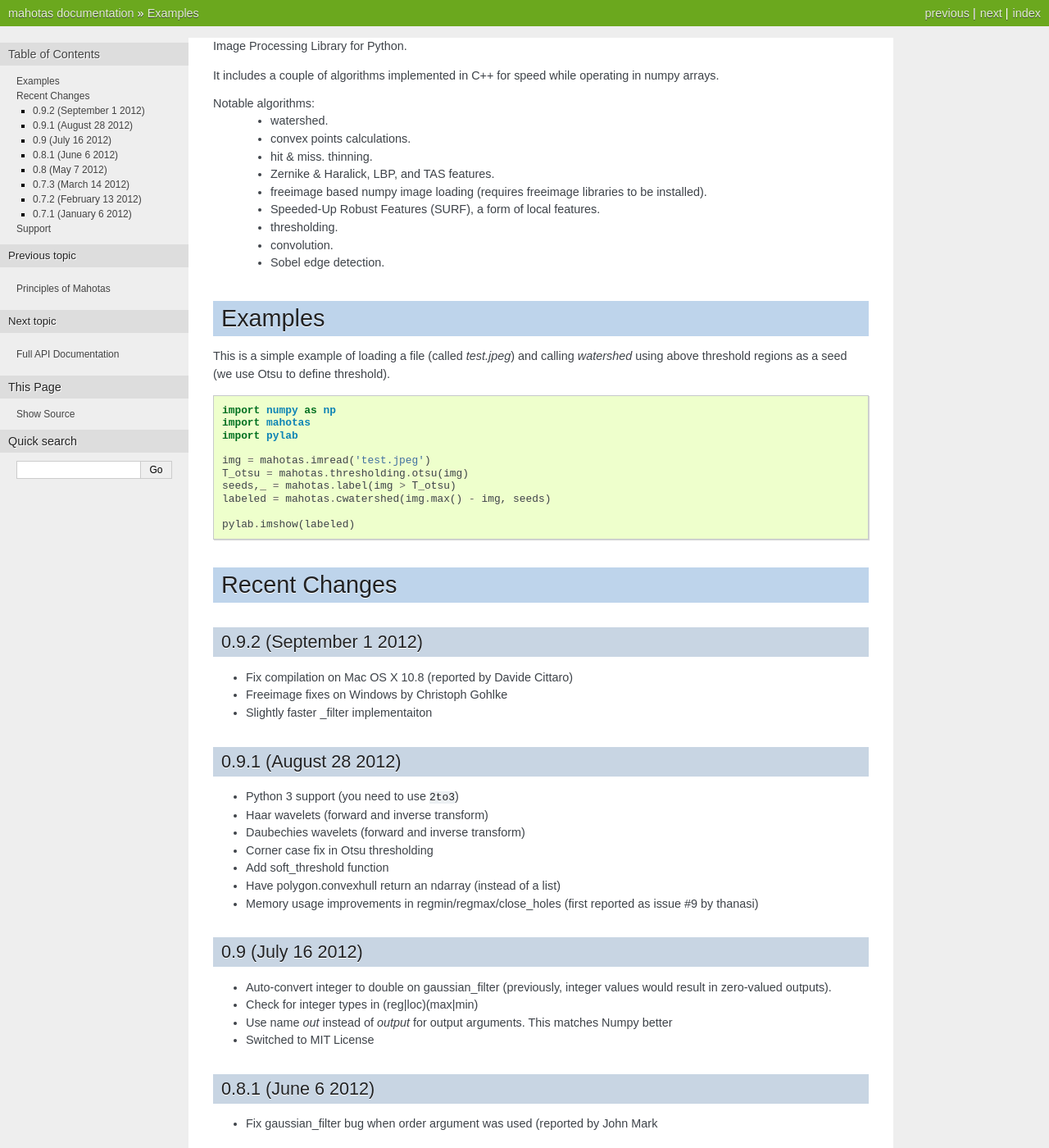
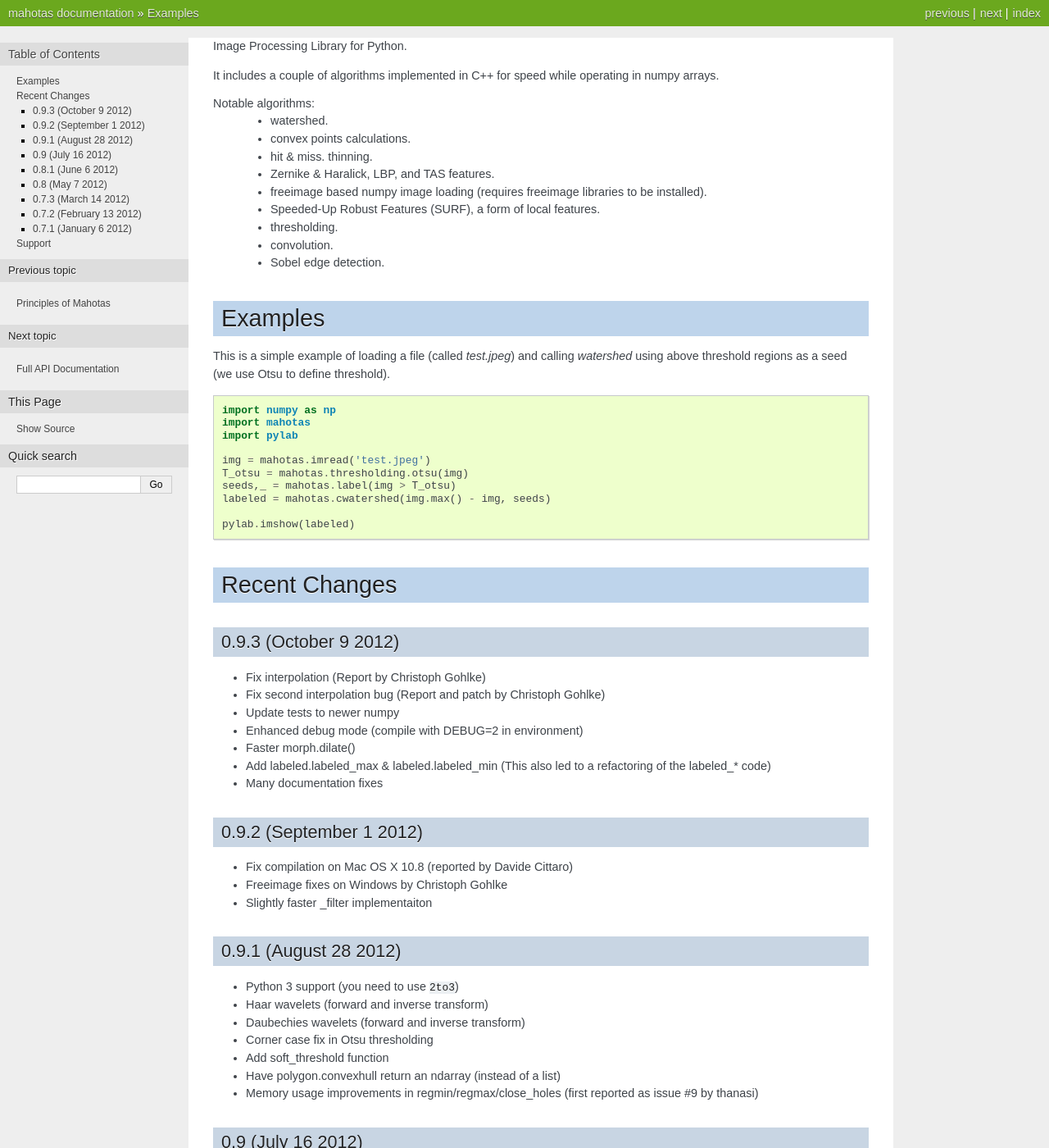
Before and after one commit to luispedro/mahotas, a Sphinx documentation site: the page built from docs/source/readme.rst, in a window 1280 px wide and 1400 px high. Shown: the whole window at 82% size. Built offline with Sphinx 7.4.7, drawn with Linux system fonts in a browser that asks for light colours; formulas are drawn with MathJax 3.

Commit message:
BLD New release: 0.9.3
Full ChangeLog:

- Fix interpolation (Report by Christoph Gohlke)
- Fix second interpolation bug (Report and patch by Christoph Gohlke)
- Update tests to newer numpy
- Enhanced debug mode (compile with DEBUG=2 in environment)
- Faster morph.dilate()
- Add labeled.labeled_max & labeled.labeled_min (This also led to a refactoring
  of the labeled_* code)
- Many documentation fixes

```diff
--- a/docs/source/readme.rst
+++ b/docs/source/readme.rst
@@ -38,6 +38,17 @@ threshold).
 
 Recent Changes
 --------------
+
+0.9.3 (October 9 2012)
+~~~~~~~~~~~~~~~~~~~~~~
+- Fix interpolation (Report by Christoph Gohlke)
+- Fix second interpolation bug (Report and patch by Christoph Gohlke)
+- Update tests to newer numpy
+- Enhanced debug mode (compile with DEBUG=2 in environment)
+- Faster morph.dilate()
+- Add labeled.labeled_max & labeled.labeled_min (This also led to a refactoring
+  of the labeled_* code)
+- Many documentation fixes
 
 0.9.2 (September 1 2012)
 ~~~~~~~~~~~~~~~~~~~~~~
```
Also changed, not shown: README.rst (+12 -0 lines), 2 other files.
